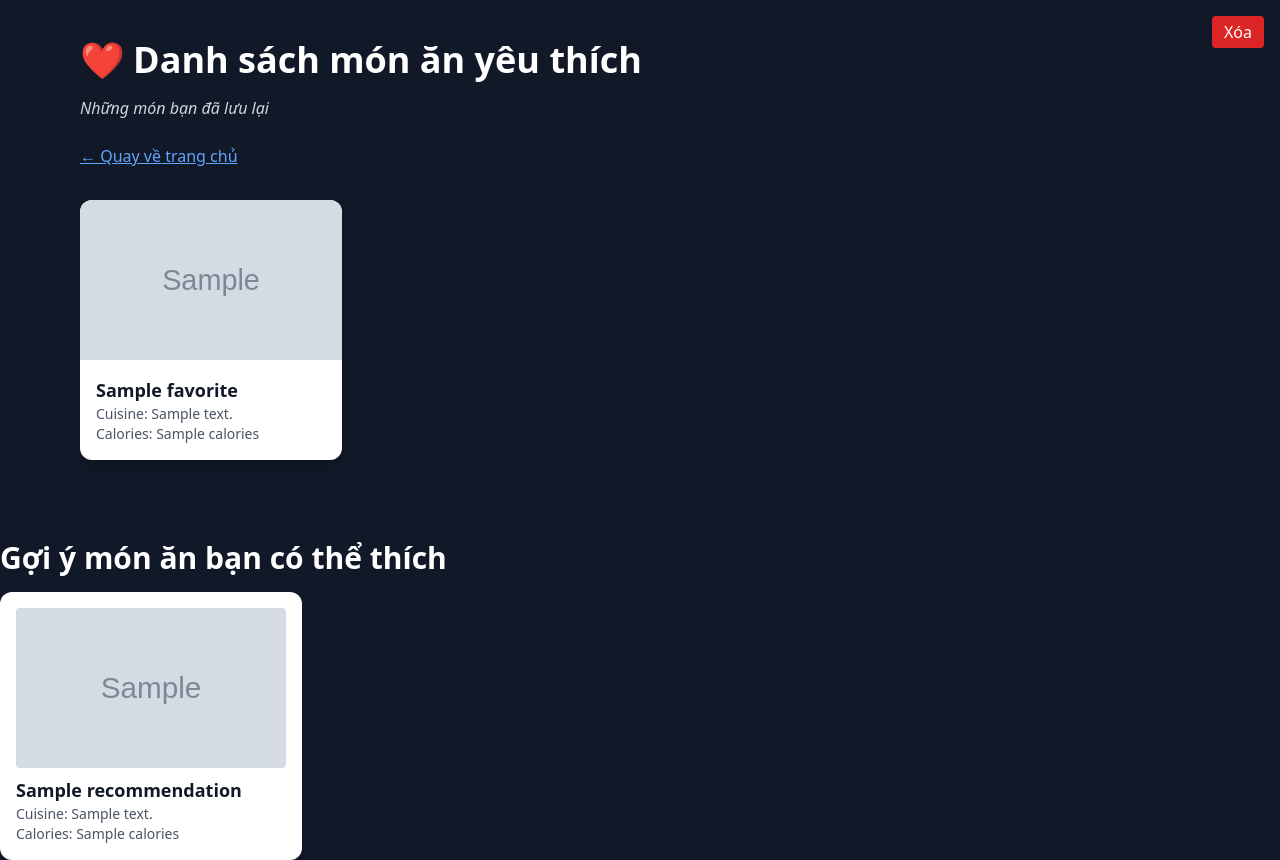
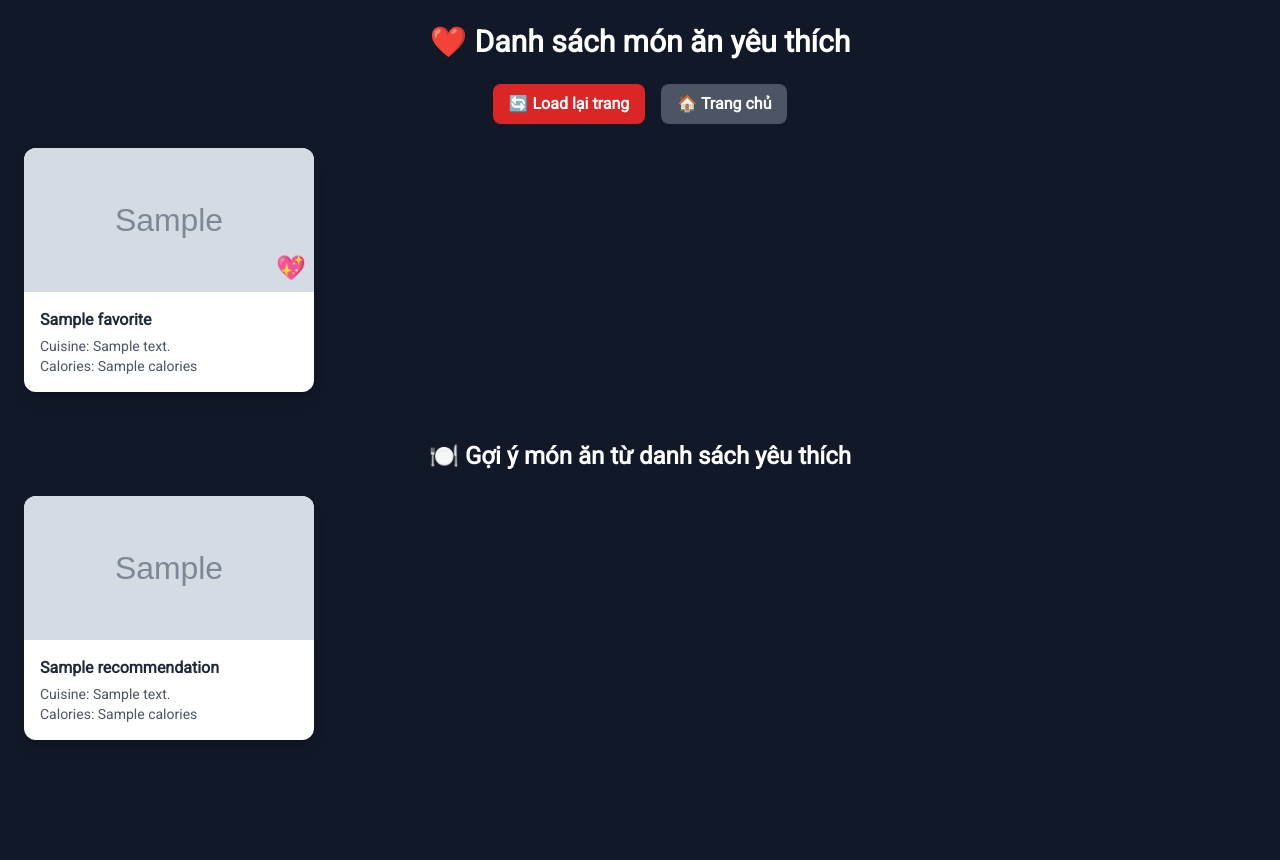
Before and after one commit to Keria2004/DataMining, a Flask app: template app/templates/favorites.html in a window 1280 px wide. After the commit the page ends 740 px from the top, so only its background shows below. Run offline with Flask 3, Linux system fonts and the light colour scheme; the template is opened without the code that fills it: most values are stand-ins (such as "Sample title", 1, 10 or a date in 2020); grey boxes marked "Sample" are stand-in pictures; parts of the project's set-up code (start-up, migrations or seed data) failed here and were passed over; some libraries are stand-ins or nearby versions.

Commit message:
hoan thien co ban

```diff
--- a/app/static/script/scripts.js
+++ b/app/static/script/scripts.js
@@ -1,7 +1,7 @@
+
 document.addEventListener("DOMContentLoaded", () => {
-  // Lấy dữ liệu nguyên liệu từ data attribute
   const dataDiv = document.getElementById("ingredient-data");
-  const raw = dataDiv?.dataset.ingredientList;
+  const raw = dataDiv?.dataset.ingredients;
   let ingredientList = [];
 
   try {
@@ -14,7 +14,6 @@ document.addEventListener("DOMContentLoaded", () => {
   const input = document.getElementById("ingredientInput");
   const suggestionBox = document.getElementById("suggestionList");
 
-  // Xử lý input để hiện gợi ý nguyên liệu
   input.addEventListener("input", function () {
     const terms = this.value.trim().split(/\s+/);
     const lastWord = terms[terms.length - 1]?.toLowerCase() || "";
@@ -25,6 +24,7 @@ document.addEventListener("DOMContentLoaded", () => {
       return;
     }
 
+    // Lọc nguyên liệu bắt đầu bằng từ cuối cùng user nhập, giới hạn 8 gợi ý
     const filtered = ingredientList.filter(item => item.startsWith(lastWord)).slice(0, 8);
 
     if (filtered.length === 0) {
@@ -32,11 +32,14 @@ document.addEventListener("DOMContentLoaded", () => {
       return;
     }
 
+    // Tạo danh sách gợi ý
     filtered.forEach(ing => {
       const li = document.createElement("li");
       li.className = "px-4 py-2 hover:bg-gray-100 cursor-pointer text-black font-semibold";
       li.textContent = ing;
+
       li.onclick = () => {
+        // Thay thế từ cuối cùng thành từ được chọn, giữ nguyên phần còn lại
         terms[terms.length - 1] = ing;
         input.value = terms.join(" ") + " ";
         suggestionBox.innerHTML = "";
@@ -49,88 +52,63 @@ document.addEventListener("DOMContentLoaded", () => {
     suggestionBox.classList.remove("hidden");
   });
 
-  // Ẩn suggestion khi click ngoài
+  // Ẩn suggestion khi click ngoài input hoặc dropdown
   document.addEventListener("click", (e) => {
     if (!input.contains(e.target) && !suggestionBox.contains(e.target)) {
       suggestionBox.innerHTML = "";
       suggestionBox.classList.add("hidden");
     }
   });
-
-  // Cuộn xuống phần kết quả nếu có
-  const resultSection = document.getElementById("resultSection");
-  if (resultSection) {
-    resultSection.scrollIntoView({ behavior: "smooth" });
-  }
-
-  // Xử lý nút xóa món yêu thích
-  document.querySelectorAll('.btn-remove-favorite').forEach(btn => {
-    btn.addEventListener('click', async function () {
-      const recipeId = this.dataset.recipeId;
-      if (!confirm('Bạn có chắc muốn xóa món này khỏi danh sách yêu thích?')) return;
-
-      try {
-        const response = await fetch(`/favorite/${recipeId}`, {
-          method: 'POST',
-          credentials: 'same-origin'
-        });
-        if (response.status === 204) {
-          const card = this.closest('div');
-          if (card) card.remove();
-          showToast('Đã loại bỏ món ăn khỏi danh sách yêu thích.');
-        } else {
-          showToast('Lỗi khi xóa món ăn.');
-        }
-      } catch {
-        showToast('Không thể kết nối đến server.');
-      }
-    });
-  });
 });
 
 // Hàm hiện thông báo toast
 function showToast(message) {
-  const toast = document.getElementById('toast');
+  const toast = document.getElementById("toast");
   toast.textContent = message;
-  toast.classList.add('opacity-100', 'pointer-events-auto');
-  toast.classList.remove('opacity-0', 'pointer-events-none');
+  toast.classList.add("opacity-100", "pointer-events-auto");
+  toast.classList.remove("opacity-0", "pointer-events-none");
   setTimeout(() => {
-    toast.classList.remove('opacity-100', 'pointer-events-auto');
-    toast.classList.add('opacity-0', 'pointer-events-none');
+    toast.classList.remove("opacity-100", "pointer-events-auto");
+    toast.classList.add("opacity-0", "pointer-events-none");
   }, 3000);
 }
 
 // Hàm toggle yêu thích món ăn
 async function toggleFavorite(button) {
-  const recipeId = button.getAttribute('data-recipe-id');
+  const recipeId = button.getAttribute("data-recipe-id");
   try {
     const response = await fetch(`/favorite/${recipeId}`, {
-      method: 'POST',
+      method: "POST",
       headers: {
-        'Content-Type': 'application/json',
-        'X-Requested-With': 'XMLHttpRequest'
+        "Content-Type": "application/json",
+        "X-Requested-With": "XMLHttpRequest"
       },
-      credentials: 'same-origin'
+      credentials: "same-origin"
     });
 
     if (response.status === 204) {
-      if (button.classList.contains('favorited')) {
-        button.classList.remove('favorited');
-        button.textContent = '❤️';
-        showToast('Món ăn đã được bỏ khỏi mục yêu thích.');
+      const onFavoritesPage = window.location.pathname.includes("/favorites");
+      if (onFavoritesPage) {
+        // Sửa DOM chính xác
+        const card = button.closest(".relative")?.parentElement;
+        if (card) card.remove();
+        showToast("Đã loại bỏ món ăn khỏi danh sách yêu thích.");
       } else {
-        button.classList.add('favorited');
-        button.textContent = '💖';
-        showToast('Món ăn đã được lưu vào mục yêu thích.');
+        if (button.classList.contains("favorited")) {
+          button.classList.remove("favorited");
+          button.textContent = "❤️";
+          showToast("Món ăn đã được bỏ khỏi mục yêu thích.");
+        } else {
+          button.classList.add("favorited");
+          button.textContent = "💖";
+          showToast("Món ăn đã được lưu vào mục yêu thích.");
+        }
       }
-    } else if (response.status === 401) {
-      showToast('Bạn cần đăng nhập để thêm món yêu thích.');
-      window.location.href = '/login';
     } else {
-      showToast('Đã xảy ra lỗi khi xử lý yêu thích. Vui lòng thử lại.');
+      showToast("Đã xảy ra lỗi khi xử lý yêu thích. Vui lòng thử lại.");
     }
   } catch (error) {
-    console.error('Lỗi khi toggle favorite:', error);
-    showToast('Không thể kết nối đến server.');
+    console.error("Lỗi khi toggle favorite:", error);
+    showToast("Không thể kết nối đến server.");
   }
 }
--- a/app/templates/favorites.html
+++ b/app/templates/favorites.html
@@ -1,28 +1,60 @@
 <!DOCTYPE html>
 <html lang="en">
-<head>
+<head><link href="https://fonts.googleapis.com/css2?family=Roboto&display=swap" rel="stylesheet">
+  <style>
+    body {
+      font-family: 'Roboto', sans-serif;
+    }
+  </style>
   <meta charset="UTF-8" />
-  <title>Danh sách món ăn yêu thích</title>
+  <title>Danh sách yêu thích</title>
   <script src="https://cdn.tailwindcss.com"></script>
+  <link rel="stylesheet" href="{{ url_for('static', filename='app/static/style/styles.css') }}">
+  <script src="{{ url_for('static', filename='script/scripts.js') }}"></script>
 </head>
-<body class="bg-gray-900 text-white min-h-screen">
+<body class="bg-gray-900 text-white min-h-screen p-6">
 
-  <div class="max-w-6xl mx-auto py-10 px-4">
-    <h1 class="text-4xl font-bold mb-4 flex items-center gap-2">
-      <span class="text-red-500">❤️</span> Danh sách món ăn yêu thích
-    </h1>
-    <p class="mb-6 text-gray-300 italic">Những món bạn đã lưu lại</p>
-    <a href="/" class="text-blue-400 underline mb-8 inline-block">← Quay về trang chủ</a>
+  <h1 class="text-3xl font-bold mb-6 text-center">❤️ Danh sách món ăn yêu thích</h1>
+
+      <div class="flex justify-center gap-4 mb-6">
+      <button
+        onclick="window.location.reload()"
+        class="bg-red-600 hover:bg-red-700 text-white font-semibold px-4 py-2 rounded-lg transition"
+        type="button"
+      >
+        🔄 Load lại trang
+      </button>
+
+      <a
+        href="/"
+        class="bg-gray-600 hover:bg-gray-700 text-white font-semibold px-4 py-2 rounded-lg transition flex items-center justify-center"
+      >
+        🏠 Trang chủ
+      </a>
+    </div>
 
   {% if favorites %}
-    <div class="grid grid-cols-1 sm:grid-cols-2 md:grid-cols-3 xl:grid-cols-4 gap-6">
+  <div class="grid grid-cols-2 sm:grid-cols-3 xl:grid-cols-4 gap-6">
     {% for r in favorites %}
-      <div class="bg-white text-gray-900 rounded-xl shadow-lg overflow-hidden hover:scale-105 hover:shadow-xl transition-transform duration-300">
+    <div class="bg-white rounded-xl shadow-lg overflow-hidden hover:scale-105 transition-transform duration-300 text-gray-800">
+
+      <!-- Ảnh + Nút yêu thích -->
+      <div class="relative h-36 overflow-hidden">
         <a href="/recipe/{{ r['id'] }}">
-          <img src="{{ r['images'] }}" alt="{{ r['name'] }}" class="w-full h-40 object-cover" />
+          <img src="{{ r['images'] }}" alt="{{ r['name'] }}" class="w-full h-full object-cover block" />
         </a>
+
+        <button
+          class="absolute bottom-2 right-2 text-2xl text-red-500 hover:scale-125 transition"
+          onclick="toggleFavorite(this)"
+          data-recipe-id="{{ r['id'] }}"
+          title="Bỏ yêu thích"
+          type="button"
+        >💖</button>
+      </div>
+
       <div class="p-4">
-          <h3 class="font-semibold text-lg truncate">{{ r['name'] }}</h3>
+        <h3 class="text-base font-bold mb-1 truncate">{{ r['name'] }}</h3>
         {% if r.get('cuisine') %}
         <p class="text-sm text-gray-600">Cuisine: {{ r['cuisine'] }}</p>
         {% endif %}
@@ -30,35 +62,26 @@
         <p class="text-sm text-gray-600">Calories: {{ r['calories'] }}</p>
         {% endif %}
       </div>
-
-        <!-- Nút loại bỏ -->
-        <button
-          class="btn-remove-favorite absolute top-4 right-4 bg-red-600 text-white px-3 py-1 rounded hover:bg-red-700 transition"
-          data-recipe-id="{{ r['id'] }}"
-          type="button"
-          title="Loại bỏ món ăn khỏi yêu thích"
-        >
-          Xóa
-        </button>
-
-
     </div>
     {% endfor %}
   </div>
   {% else %}
-    <p class="text-red-400 italic text-center mt-10">Bạn chưa lưu món nào vào yêu thích.</p>
+  <p class="text-center text-lg italic mt-20 text-white">Bạn chưa thêm món ăn nào vào mục yêu thích.</p>
   {% endif %}
-  </div>
 
   {% if recommendations %}
-      <h2 class="text-3xl font-bold mt-10 mb-4 text-white">Gợi ý món ăn bạn có thể thích</h2>
-      <div class="grid grid-cols-2 sm:grid-cols-3 xl:grid-cols-4 gap-6">
+      <h2 class="text-2xl font-semibold mt-12 mb-6 text-center">🍽️ Gợi ý món ăn từ danh sách yêu thích</h2>
+
+      <div class="grid grid-cols-2 sm:grid-cols-3 xl:grid-cols-4 gap-6 mb-12">
         {% for r in recommendations %}
-        <div class="bg-white text-gray-900 rounded-xl shadow-lg overflow-hidden hover:scale-105 hover:shadow-xl transition-transform duration-300 p-4">
+        <div class="bg-white rounded-xl shadow-lg overflow-hidden hover:scale-105 transition-transform duration-300 text-gray-800">
+          <div class="relative h-36 overflow-hidden">
             <a href="/recipe/{{ r['id'] }}">
-            <img src="{{ r['images'] }}" alt="{{ r['name'] }}" class="w-full h-40 object-cover rounded" />
+              <img src="{{ r['images'] }}" alt="{{ r['name'] }}" class="w-full h-full object-cover block" />
             </a>
-          <h3 class="font-semibold text-lg truncate mt-2">{{ r['name'] }}</h3>
+          </div>
+          <div class="p-4">
+            <h3 class="text-base font-bold mb-1 truncate">{{ r['name'] }}</h3>
             {% if r.get('cuisine') %}
             <p class="text-sm text-gray-600">Cuisine: {{ r['cuisine'] }}</p>
             {% endif %}
@@ -66,9 +89,12 @@
             <p class="text-sm text-gray-600">Calories: {{ r['calories'] }}</p>
             {% endif %}
           </div>
+        </div>
         {% endfor %}
       </div>
     {% endif %}
 
+  <div id="toast" class="fixed bottom-8 left-1/2 transform -translate-x-1/2 bg-black bg-opacity-80 text-white px-6 py-3 rounded-lg shadow-lg opacity-0 pointer-events-none transition-opacity duration-300 z-50"></div>
+
 </body>
 </html>
--- a/run.py
+++ b/run.py
@@ -1,3 +1,6 @@
+import sys
+import os
+sys.path.append(os.path.abspath(os.path.dirname(__file__)))
 from app import create_app
 
 app = create_app()
```
Also changed, not shown: app/__init__.py (+11 -3 lines), app/favorite_routes.py (+14 -28 lines), app/templates/index.html (+16 -1 lines), app/templates/recipe.html (+6 -1 lines), 1 other file. Lines whose indentation alone changed are shown as unchanged.
